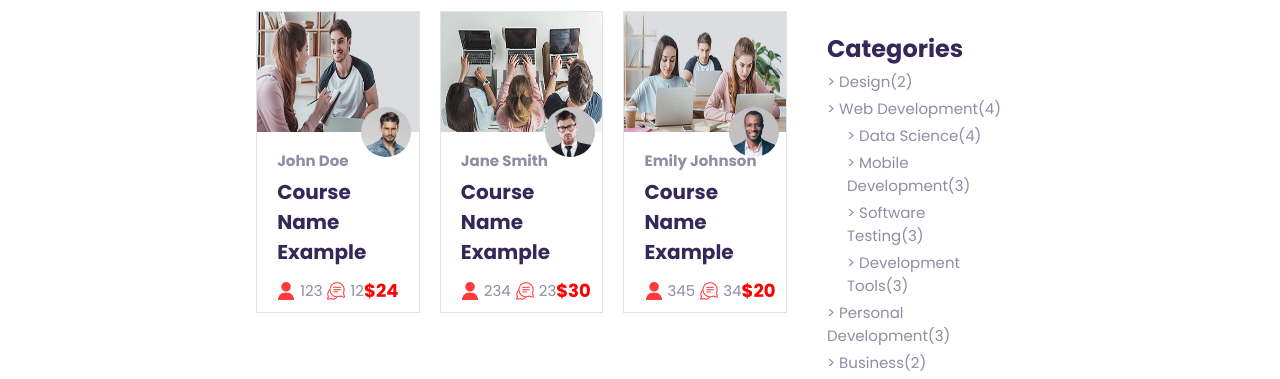
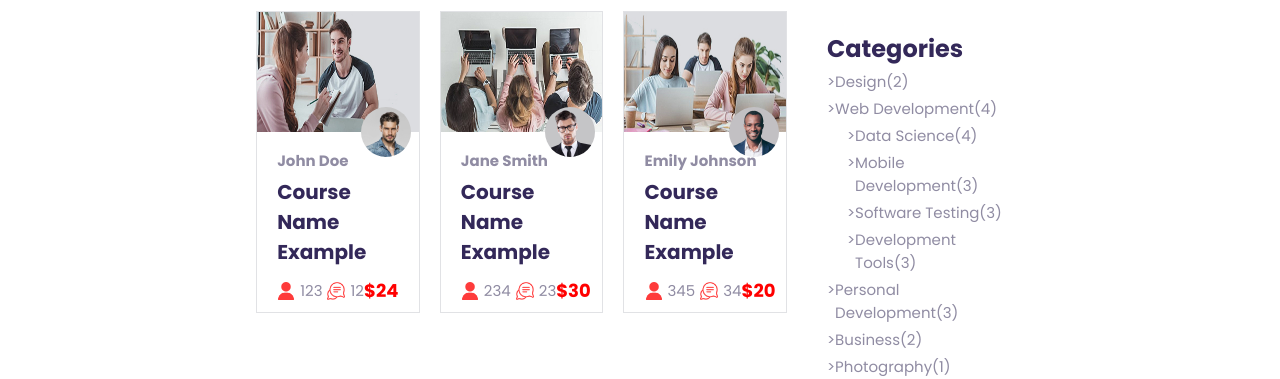
Before and after one commit to gentkoshii/lets-learn-website, a React (Vite) app: page /Courses in a window 1280 px wide. Shown: the part 389-768 px from the top of the page. Built offline with nearby package versions, Linux system fonts and the light colour scheme.

Commit message:
Making the blinking on the links

```diff
--- a/src/Pages/Courses.jsx
+++ b/src/Pages/Courses.jsx
@@ -56,15 +56,15 @@ function Courses() {
           <aside>
             <div className="categories">
               <h2>Categories</h2>
-              <a href="/Courses">&gt; Design(2)</a>
-              <a href="/Courses">&gt; Web Development(4)</a>
-              <a href="/Courses" className="web">&gt; Data Science(4)</a>
-              <a href="/Courses" className="web">&gt; Mobile Development(3)</a>
-              <a href="/Courses" className="web">&gt; Software Testing(3)</a>
-              <a href="/Courses" className="web">&gt; Development Tools(3)</a>
-              <a href="/Courses">&gt; Personal Development(3)</a>
-              <a href="/Courses">&gt; Business(2)</a>
-              <a href="/Courses">&gt; Photography(1)</a>
+              <a href="/Courses"><span>&gt;</span> Design(2)</a>
+              <a href="/Courses"><span>&gt;</span> Web Development(4)</a>
+              <a href="/Courses" className="web"><span>&gt;</span> Data Science(4)</a>
+              <a href="/Courses" className="web"><span>&gt;</span> Mobile Development(3)</a>
+              <a href="/Courses" className="web"><span>&gt;</span> Software Testing(3)</a>
+              <a href="/Courses" className="web"><span>&gt;</span> Development Tools(3)</a>
+              <a href="/Courses"><span>&gt;</span> Personal Development(3)</a>
+              <a href="/Courses"><span>&gt;</span> Business(2)</a>
+              <a href="/Courses"><span>&gt;</span> Photography(1)</a>
             </div>
 
             <div className="latest">
--- a/src/Pages/Courses.scss
+++ b/src/Pages/Courses.scss
@@ -123,11 +123,21 @@
                 display: flex;
                 flex-direction: column;
                 gap: 4px;
-                a{
+                a{display: flex;
                     &:hover{
                         color: red;
+                        span{
+                          transform: translateX(-20%);
+                          animation: slideIn 0.6s ease forwards .2s infinite;
+                        }
+                        @keyframes slideIn {
+                          to {
+                            transform: translateX(0);
+                          }
+                        }
                     }
                 }
+
                 .web{
                     padding-left: 20px;
                 }
```
